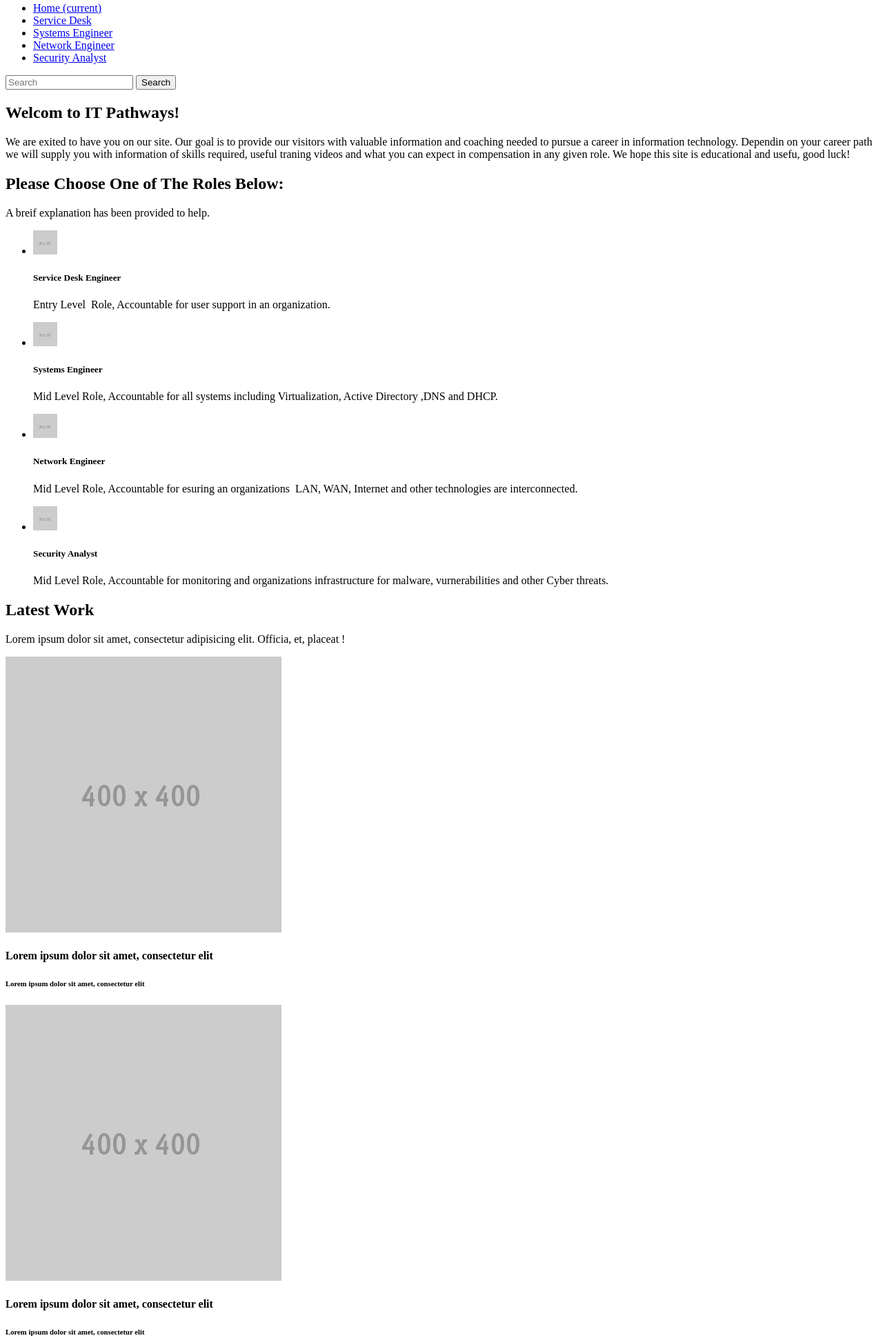
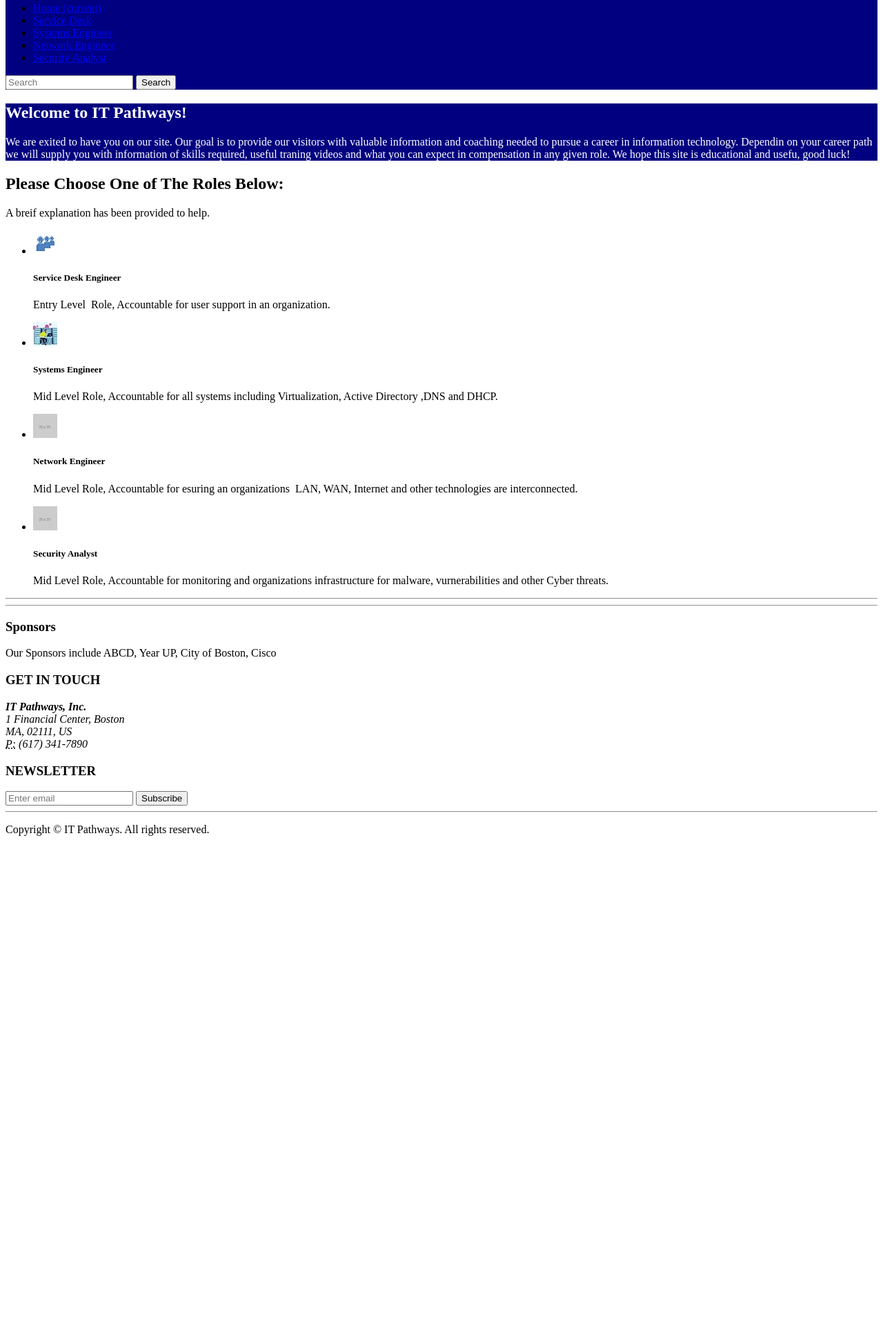
Before and after one commit to rdmiranda1/ITPathways, a plain HTML site: page index.html in a window 1280 px wide. Shown: the part 39-1979 px from the top of the page at 69% size. After the commit the page ends 1267 px from the top, so only its background shows below. Drawn offline with nearby package versions, Linux system fonts and the light colour scheme; files that its build step writes are made by us from their sources; files whose address does not match are found by name.

Commit message:
Update index.html

```diff
--- a/index.html
+++ b/index.html
@@ -7,9 +7,10 @@
     <title>Bootstrap Portfolio Page Template</title>
     <!-- Bootstrap -->
     <link href="../ITC2400Repo/css/bootstrap-4.4.1.css" rel="stylesheet">
+    <link href="CSS/bootstrap-4.4.1.css" rel="stylesheet" type="text/css">
   </head>
   <body>
-    <nav class="navbar navbar-expand-lg navbar-dark bg-dark">
+    <nav class="navbar navbar-expand-lg navbar-dark" style="background-color: #000080">
       <a class="navbar-brand" href="#">Navbar</a>
       <button class="navbar-toggler" type="button" data-toggle="collapse" data-target="#navbarSupportedContent" aria-controls="navbarSupportedContent" aria-expanded="false" aria-label="Toggle navigation">
       <span class="navbar-toggler-icon"></span>
@@ -39,12 +40,12 @@
       </div>
     </nav>
     <section>
-      <div class="jumbotron text-center mt-2">
+      <div class="jumbotron text-center mt-2" style="background-color: Navy">
         <div class="container">
           <div class="row">
             <div class="col-12">
-              <h1>Welcom to IT Pathways!</h1>
-              <p>We are exited to have you on our site. Our goal is to provide our visitors with valuable information and coaching needed to pursue a career in information technology. Dependin on your career path we will supply you with information of skills required, useful traning videos and what you can expect in compensation in any given role. We hope this site is educational and usefu, good luck!&nbsp;&nbsp;</p>
+              <h1 style="color: White">Welcome to IT Pathways!</h1>
+              <p style="background-color: inherit; color: white;">We are exited to have you on our site. Our goal is to provide our visitors with valuable information and coaching needed to pursue a career in information technology. Dependin on your career path we will supply you with information of skills required, useful traning videos and what you can expect in compensation in any given role. We hope this site is educational and usefu, good luck!&nbsp;&nbsp;</p>
              </div>
           </div>
         </div>
@@ -66,7 +67,8 @@
           <div class="col-md-4 col-12">
             <ul class="list-unstyled">
               <li class="media col-xl-12">
-                <img class="mr-3 img-thumbnail" src="images/35X35.gif" alt="Generic placeholder image">
+                <img class="mr-3 img-thumbnail" src="images/R.png
+													 " alt="Generic placeholder image">
                 <div class="media-body">
                   <h5 class="mt-0 mb-1">Service Desk Engineer</h5>
                 Entry Level&nbsp; Role, Accountable for user support in an organization.&nbsp;</div>
@@ -76,7 +78,7 @@
           <div class="col-md-4 col-12 offset-xl-0">
             <ul class="list-unstyled">
               <li class="media">
-                <img class="mr-3" src="images/35X35.gif" alt="Generic placeholder image">
+                <img class="mr-3" src="images/th.jfif" alt="Generic placeholder image">
                 <div class="media-body">
                   <h5 class="mt-0 mb-1">Systems Engineer</h5>
                 Mid Level Role, Accountable for all systems including Virtualization, Active Directory ,DNS and DHCP.&nbsp; </div>
@@ -106,42 +108,7 @@
         </div>
       </div>
     </section>
-    <section>
-      <div class="container">
-        <div class="row">
-          <div class="col-12 text-center">
-            <h2>Latest Work</h2>
-            <p>Lorem ipsum dolor sit amet, consectetur adipisicing elit. Officia, et, placeat !</p>
-          </div>
-        </div>
-        <div class="row">
-          <div class="col-md-6 col-12 text-center">
-            <img class="img-fluid" src="images/400x400.gif" alt="">
-            <h4>Lorem ipsum dolor sit amet, consectetur elit</h4>
-            <h6>Lorem ipsum dolor sit amet, consectetur elit</h6>
-          </div>
-          <div class="col-md-6 col-12 text-center mt-md-0 mt-2">
-            <img class="img-fluid" src="images/400x400.gif" alt="">
-            <h4>Lorem ipsum dolor sit amet, consectetur elit</h4>
-            <h6>Lorem ipsum dolor sit amet, consectetur elit</h6>
-          </div>
-        </div>
-        <div class="row mt-2">
-          <div class="col-md-3 col-6"><img class="img-fluid float-right" src="images/200x200.gif" alt=""></div>
-          <div class="col-md-3 col-6"><img class="img-fluid float-left" src="images/200x200.gif" alt=""></div>
-          <div class="col-md-3 col-6 mt-md-0 mt-1"><img class="img-fluid float-right" src="images/200x200.gif" alt=""></div>
-          <div class="col-md-3 col-6 mt-md-0 mt-1"><img class="img-fluid float-left" src="images/200x200.gif" alt=""></div>
-        </div>
-        <hr>
-        <div class="row">
-          <div class="col-md-3 col-6"><img class="img-fluid float-right" src="images/200x200.gif" alt=""></div>
-          <div class="col-md-3 col-6"><img class="img-fluid float-left" src="images/200x200.gif" alt=""></div>
-          <div class="col-md-3 col-6 mt-md-0 mt-1"><img class="img-fluid float-right" src="images/200x200.gif" alt=""></div>
-          <div class="col-md-3 col-6 mt-md-0 mt-1"><img class="img-fluid float-left" src="images/200x200.gif" alt=""></div>
-        </div>
-      </div>
-    </section>
-    <hr>
+<hr>
 
     <hr>
     <div class="section">
```
